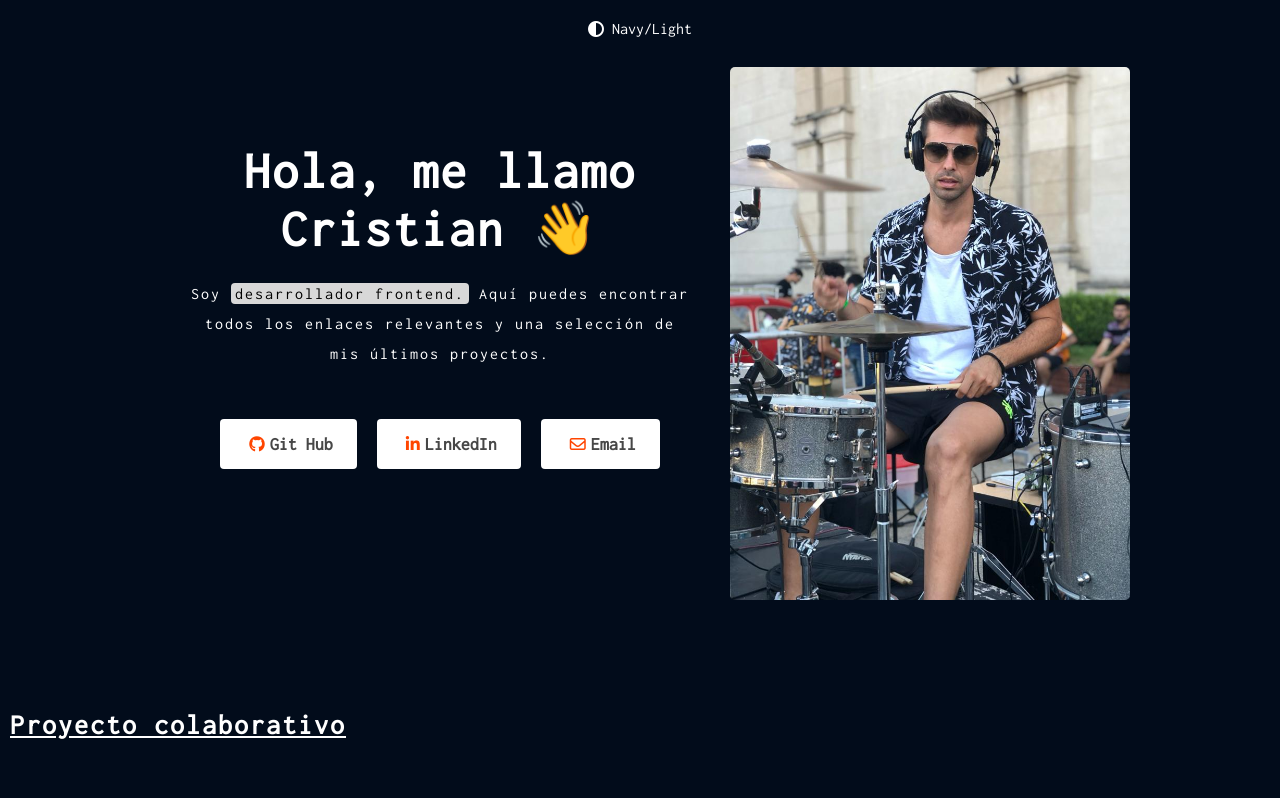
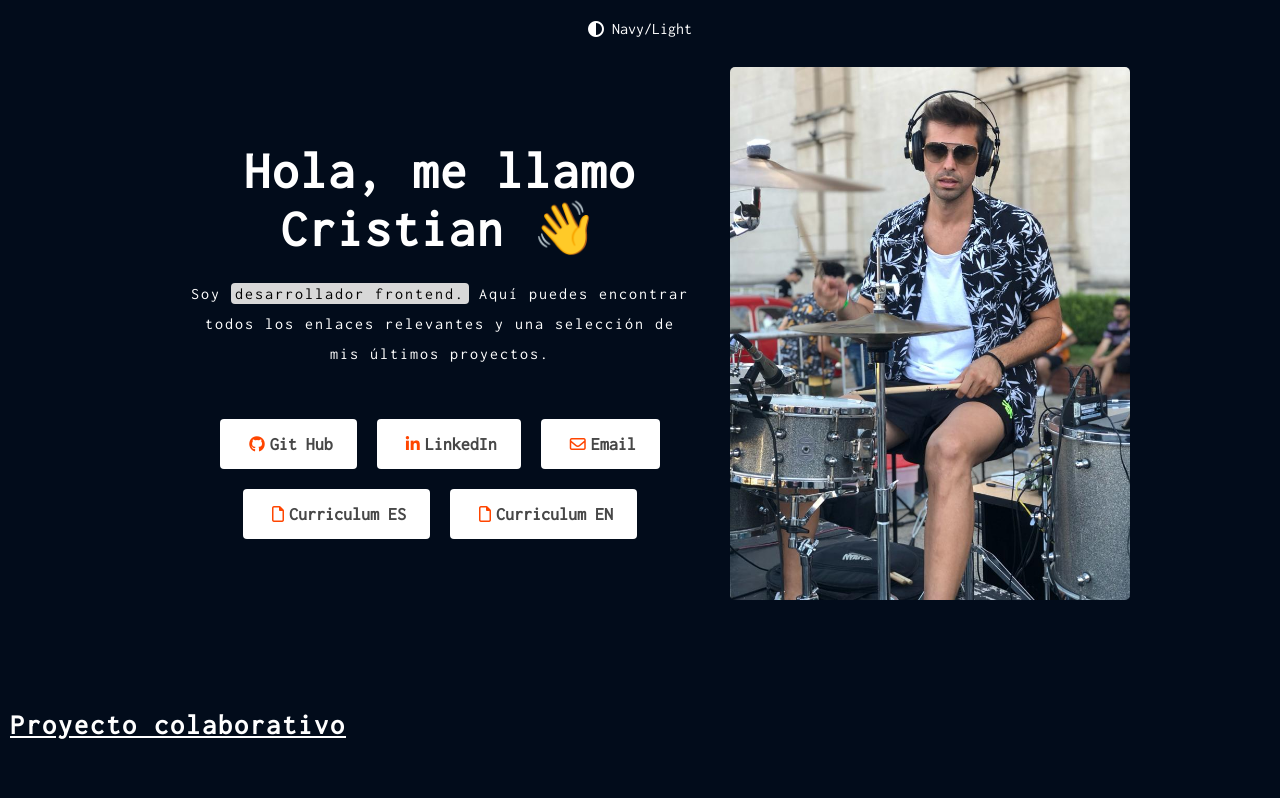
Before and after one commit to CristianMozetich/Portfolio, a React (Vite) app: page / in a window 1280 px wide. Shown: the top 798 px of the page. Built offline with nearby package versions, Linux system fonts and the light colour scheme.

Commit message:
actualizaciones

```diff
--- a/src/Components/Intro/Intro.jsx
+++ b/src/Components/Intro/Intro.jsx
@@ -1,5 +1,7 @@
 import React from 'react'
 import './Intro.css'
+import cvEs from '../../../public/assets/pdf/Mozetich_Cristian(es).pdf'
+import cvEn from '../../../public/assets/pdf/Mozetich_Cristian.pdf'
 
 const Intro = () => {
 
@@ -13,6 +15,8 @@ const Intro = () => {
             <a href="https://github.com/CristianMozetich" target='_blank'><i className="fa-brands fa-github"></i>Git Hub</a>
             <a href="https://www.linkedin.com/in/cristian-mozetich-135086256/" target='_blank'><i className="fa-brands fa-linkedin-in"></i>LinkedIn</a>
             <a href="mailto:cristianmozetich@gmail.com?subject=Asunto%20del%20correo&body=Contenido%20del%20correo%20electr%C3%B3nico"><i className="fa-regular fa-envelope"></i>Email</a>
+            <a href={cvEs} target='_blank'><i class="fa-regular fa-file"></i>Curriculum ES</a>
+            <a href={cvEn} target='_blank'><i class="fa-regular fa-file"></i>Curriculum EN</a>
         </li>
     </div>
   )
```
Also changed, not shown: 2 other files (tests, documents, lock files or other folders).
